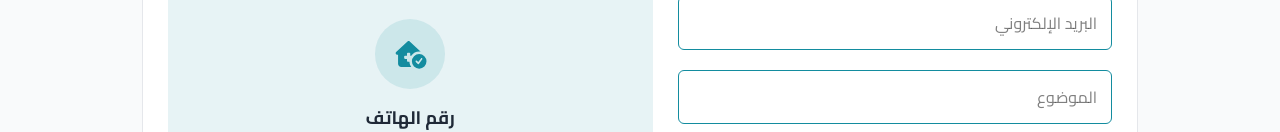
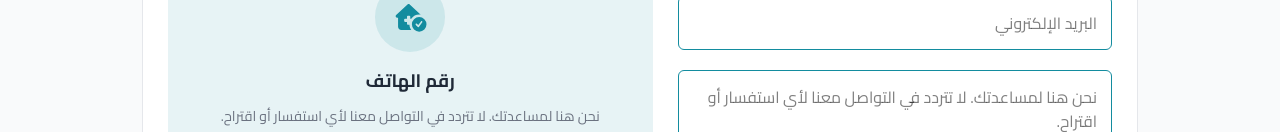
Before and after one commit to Tabibi-Gaza/Tabibi-Frontend, a React (Vite) app: page /contact in a window 1280 px wide. Shown: the part 668-800 px from the top of the page. Built offline with nearby package versions, Linux system fonts and the light colour scheme; no server answers.

Commit message:
Contact: remove subject field from contact form

```diff
--- a/src/pages/Contact.jsx
+++ b/src/pages/Contact.jsx
@@ -16,7 +16,6 @@ const Contact = () => {
     const [formData, setFormData] = useState({
         name: '',
         email: '',
-        subject: '',
         message: ''
     });
 
@@ -37,12 +36,12 @@ const Contact = () => {
             const { data } = await axiosInstance.post('/contact', {
                 fullName: formData.name,
                 email: formData.email,
-                subject: formData.subject,
+                subject: 'تواصل معنا',
                 message: formData.message
             });
             if (data.succeeded) {
                 toast.success('تم إرسال رسالتك بنجاح');
-                setFormData({ name: '', email: '', subject: '', message: '' });
+                setFormData({ name: '', email: '', message: '' });
             } else {
                 toast.error(data.errors?.[0]?.message || 'فشل الإرسال');
             }
@@ -206,15 +205,6 @@ const Contact = () => {
                     className="w-full p-3.5 border border-[#138c9f] dark:border-gray-600 rounded-md bg-white dark:bg-gray-700 dark:text-white outline-none focus:border-[#138c9f] transition-colors"
                     required
                   />
-                  <input
-                    type="text"
-                    name="subject"
-                    value={formData.subject}
-                    onChange={handleChange}
-                    placeholder={t('contact.title')}
-                    className="w-full p-3.5 border border-[#138c9f] dark:border-gray-600 rounded-md bg-white dark:bg-gray-700 dark:text-white outline-none focus:border-[#138c9f] transition-colors"
-                    required
-                  />
                   <textarea
                     name="message"
                     value={formData.message}
```
